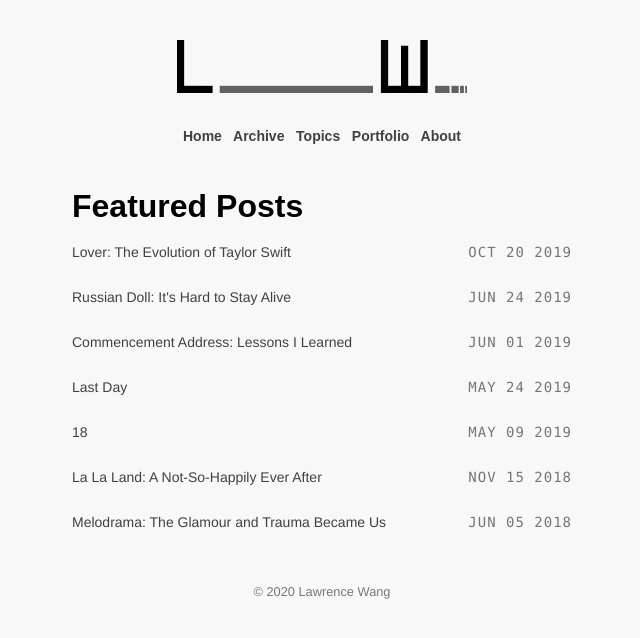
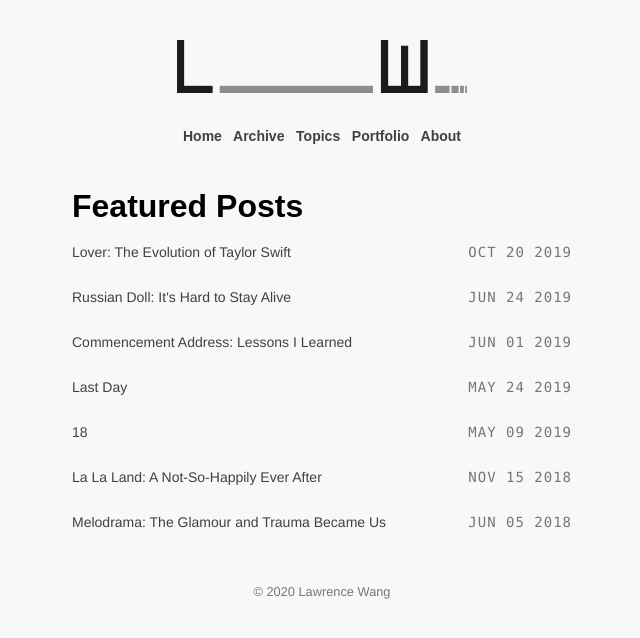
Before and after one commit to law-wang/blog-1.1, a Jekyll site: the page built from index.html, in a window 1280 px wide. Shown: the top 638 px of the page, without its empty margins (318-958 px from the left). Built offline with Jekyll 4.4.1, drawn with Linux system fonts in a browser that asks for light colours; some web fonts are replaced.

Commit message:
Update _config.yml

```diff
--- a/_config.yml
+++ b/_config.yml
@@ -2,7 +2,7 @@
 title:              "rence"
 description:        "a blog"
 author_name:        "Lawrence Wang" # change this to your name
-logo_url:           "/assets/LW2mod2.png"
+logo_url:           "/assets/LW2mod3.png"
 # Site Settings
 url:                https://law-wang.github.io # main url
 baseurl:
```
